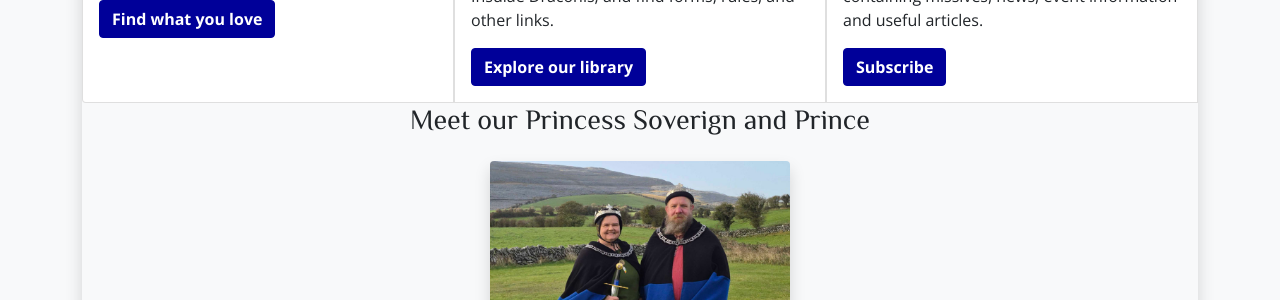
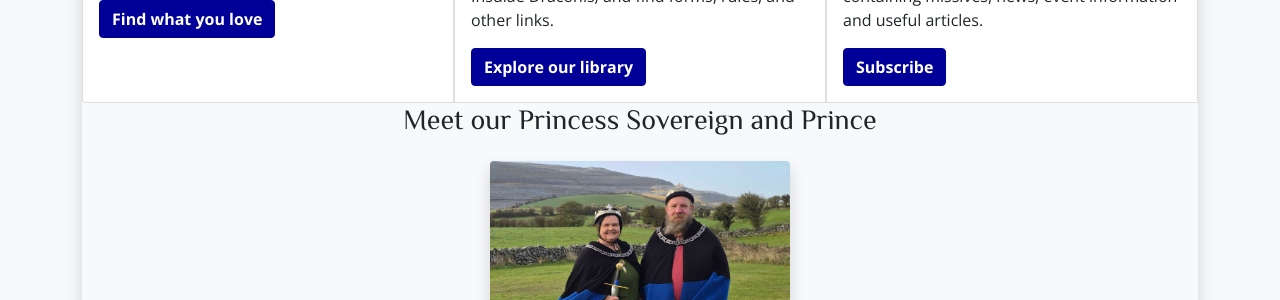
Before and after one commit to drachenwald/insulae-draconis, a Jekyll site: the page built from index.html, in a window 1280 px wide. Shown: the part 1188-1488 px from the top of the page. Built offline with Jekyll 4.4.1, drawn with Linux system fonts in a browser that asks for light colours; comment, search, counter and statistics services are not loaded.

Commit message:
Fix typo in Princess Sovereign heading

```diff
--- a/index.html
+++ b/index.html
@@ -113,7 +113,7 @@ Ever wanted to try archery, learn to sword fight, sew your own historical clothi
   <div class="row">
     <div class="col-0 col-md-1 col-lg-2">&nbsp;</div>
     <div class="col-12 col-md-10 col-lg-8">
-      <h3>Meet our Princess Soverign and Prince</h3>
+      <h3>Meet our Princess Sovereign and Prince</h3>
       <img src="{% link coronet/images/Agnes_Aodh.jpg %}" style="max-width: 300px; height: auto;" class="rounded my-3 shadow" />
       <p>
         Princess Soverign Agnes Boncuer and Prince Aodh O Siadhail
```
